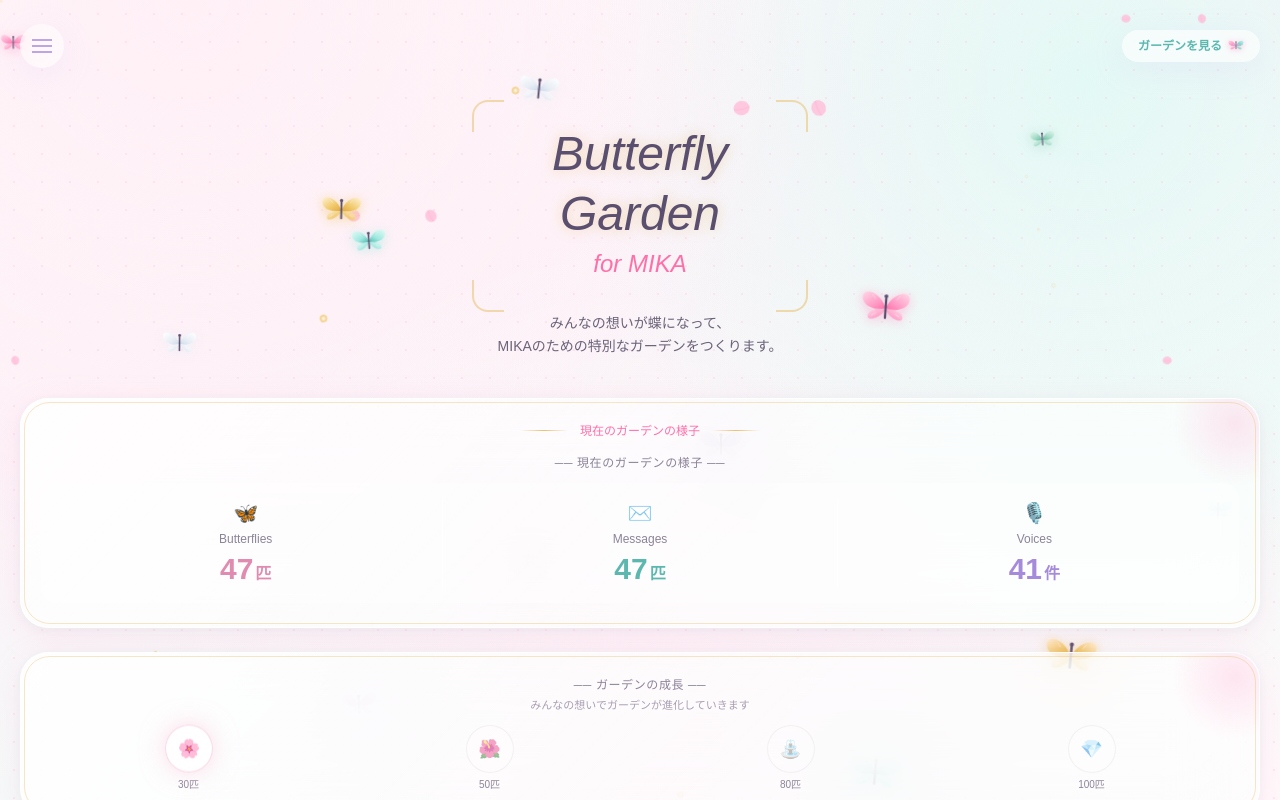
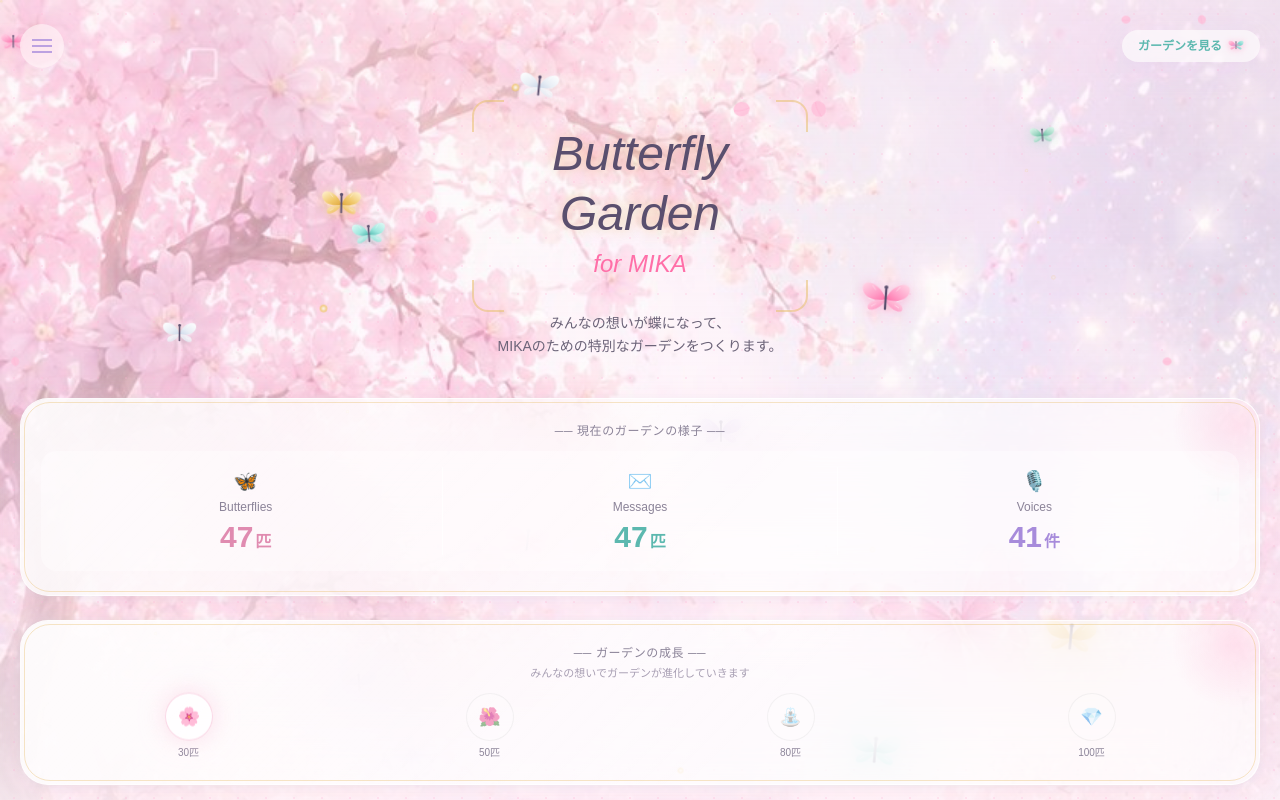
Before and after one commit to niyapop67/Butterfly-garden, a Next.js app: page / in a window 1280 px wide. Shown: the top 800 px of the page. Built offline with nearby package versions, Linux system fonts and the light colour scheme; a web font is replaced by a local one.

Commit message:
add hero background illustration, fix duplicated heading

```diff
--- a/src/app/globals.css
+++ b/src/app/globals.css
@@ -26,10 +26,18 @@
 
 html,
 body {
-  background: radial-gradient(circle at 15% 0%, #fff0f6 0%, transparent 45%),
-    radial-gradient(circle at 85% 10%, #e3f9f5 0%, transparent 40%),
-    radial-gradient(circle at 50% 90%, #fdf2f8 0%, transparent 50%),
-    linear-gradient(160deg, #fff8fb 0%, #fdf2f8 35%, #f3fbf9 70%, #fff8fb 100%);
+  background-color: #fff8fb;
+  background-image: linear-gradient(
+      to bottom,
+      rgba(255, 248, 251, 0.55) 0%,
+      rgba(255, 248, 251, 0.35) 30%,
+      rgba(255, 248, 251, 0.55) 70%,
+      rgba(255, 248, 251, 0.85) 100%
+    ),
+    url("/images/hero-bg.jpg");
+  background-size: cover;
+  background-position: top center;
+  background-repeat: no-repeat;
   background-attachment: fixed;
   color: var(--color-ink);
   font-family: var(--font-body);
--- a/src/app/page.tsx
+++ b/src/app/page.tsx
@@ -80,7 +80,6 @@ export default function TopPage() {
 
       <section className="relative z-10 mb-6">
         <GlassCard className="px-5 py-6">
-          <div className="divider-ornament mb-4 font-display-jp text-xs text-[#6b6378]">現在のガーデンの様子</div>
           <GardenStatsBar
             totalButterflies={placeholderStats.totalButterflies}
             totalMessages={placeholderStats.totalMessages}
```
Also changed, not shown: public/images/hero-bg.jpg (added).
